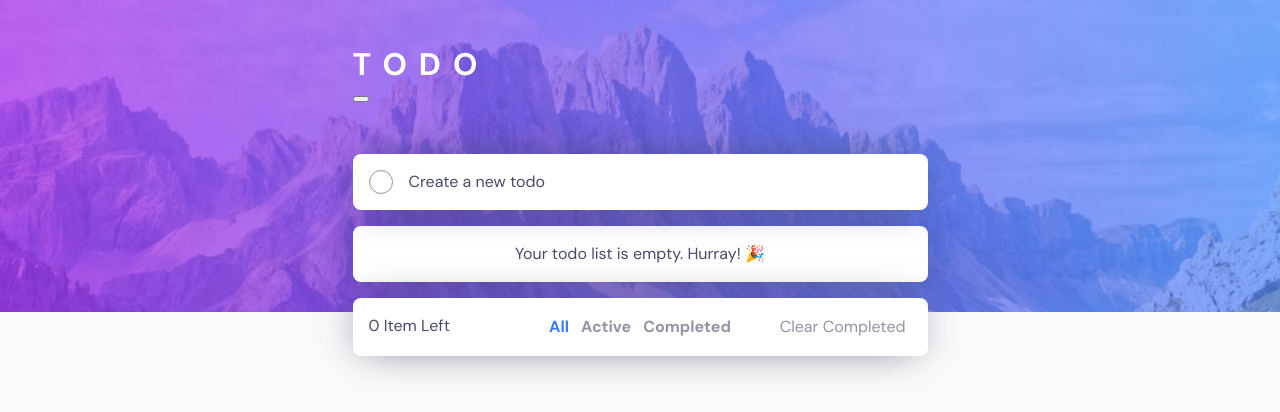
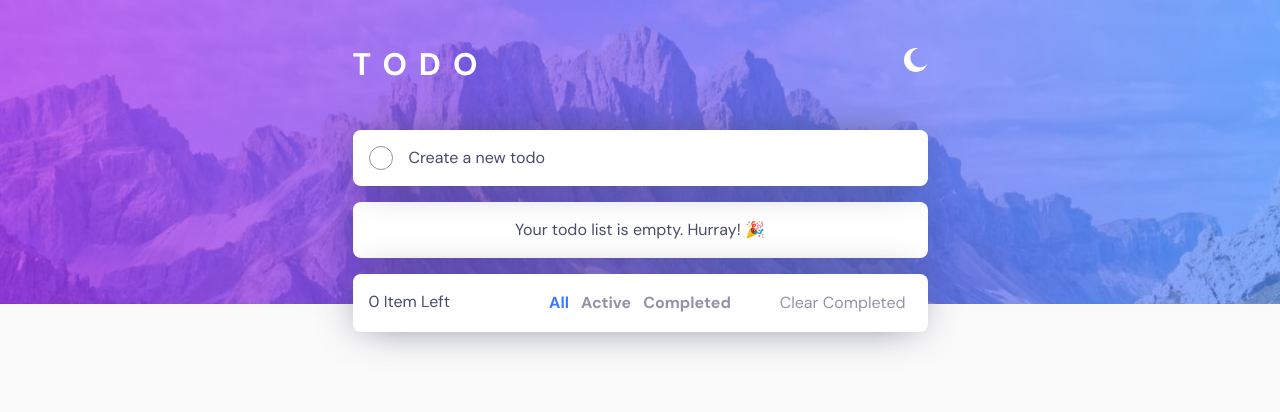
Before and after one commit to joshua-emmanuel/todo-app, a website built with Vite: page index.html in a window 1280 px wide. Built offline with nearby package versions, Linux system fonts and the light colour scheme.

Commit message:
Style theme toggle button

```diff
--- a/assets/css/style.css
+++ b/assets/css/style.css
@@ -168,7 +168,7 @@ body {
   background-image: url("../images/bg-mobile-light.jpg");
   background-repeat: no-repeat;
   background-position: top;
-  background-size: 100% 39vh;
+  background-size: 100% 25vh;
 }
 
 [data-theme="dark"] body {
@@ -178,6 +178,7 @@ body {
 @media (min-width: 50em) {
   body {
     background-image: url("../images/bg-desktop-light.jpg");
+    background-size: 100% 38vh;
   }
 
   [data-theme="dark"] body {
@@ -213,6 +214,26 @@ input::placeholder {
 
 header {
   padding-block: 3rem;
+}
+
+header .wrapper {
+  display: flex;
+  justify-content: space-between;
+}
+
+.theme-toggle {
+  background: transparent;
+  border: 0;
+  width: 1.5rem;
+  height: 1.5rem;
+  background-image: url("../images/icon-moon.svg");
+  background-size: cover;
+  background-repeat: no-repeat;
+  background-position: center;
+}
+
+[data-theme="dark"] .theme-toggle {
+  background-image: url("../images/icon-sun.svg");
 }
 
 h1 {
```
